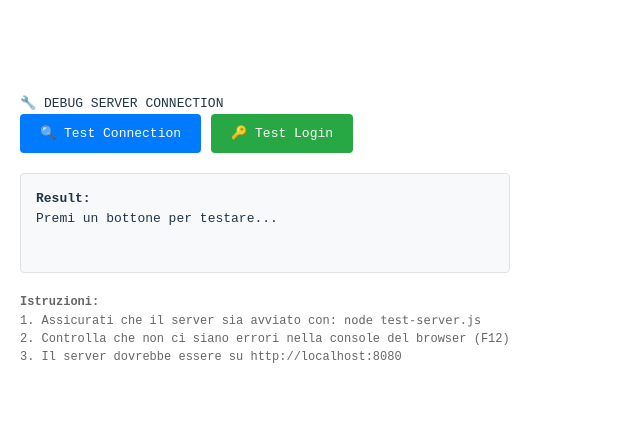
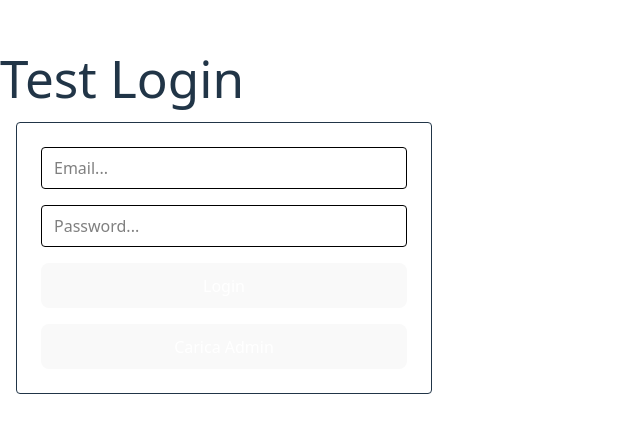
Before and after one commit to Norogatto/Progetto-finale-CorsoWeb, a React (Vite) app in the folder progettofinale/: page / in a window 1280 px wide. Shown: the part 170-602 px from the top of the page, without its empty margins (0-640 px from the left). Built offline with nearby package versions, Linux system fonts and the light colour scheme.

Commit message:
fix connessione BE+FE

```diff
--- a/progettofinale/src/App.tsx
+++ b/progettofinale/src/App.tsx
@@ -1,10 +1,12 @@
 import { useState } from 'react';
-import Login from './components/Login';
 import { type Utenti } from './model/Classes';
+import SimpleTest from './components/Login';
+import LoginNew from './components/LoginNew';
 
 type UserWithoutPassword = Omit<Utenti, 'password'>;
 
 function App() {
+    /*
     const [currentUser, setCurrentUser] = useState<UserWithoutPassword | null>(null);
     const [isLoggedIn, setIsLoggedIn] = useState<boolean>(false);
 
@@ -22,13 +24,16 @@ function App() {
     if (!isLoggedIn) {
         return (
             <div className="App">
-                <Login onLoginSuccess={handleLoginSuccess} />
+                <SimpleTest onLoginSuccess={handleLoginSuccess} />
             </div>
         );
     }
+        */
 
     return (
+        /*
         <div className="App">
+
             <header>
                 <h1>Benvenuto, {currentUser?.nome} {currentUser?.cognome}!</h1>
                 <p>Email: {currentUser?.email}</p>
@@ -37,10 +42,15 @@ function App() {
             </header>
 
             <main>
-                {/* Qui puoi aggiungere il resto della tua applicazione */}
                 <h2>Dashboard</h2>
                 <p>Qui vedrai le tue tasks...</p>
             </main>
+        </div>
+
+        */
+        <div className="App">
+            <h1>Test Login</h1>
+            <LoginNew />
         </div>
     );
 }
--- a/progettofinale/src/components/Login.tsx
+++ b/progettofinale/src/components/Login.tsx
@@ -1,8 +1,16 @@
 import { useState } from 'react';
+import type { UserWithoutPassword } from '../model/Classes';
 
-export default function SimpleTest() {
+
+type SimpleTestProps = {
+    onLoginSuccess?: (user: UserWithoutPassword) => void;
+};
+
+export default function SimpleTest({ onLoginSuccess }: SimpleTestProps) {
     const [result, setResult] = useState('');
     const [loading, setLoading] = useState(false);
+
+
 
     const testBasicConnection = async () => {
         setLoading(true);
@@ -38,20 +46,21 @@ export default function SimpleTest() {
         try {
             const response = await fetch('http://localhost:8080/api/login', {
                 method: 'POST',
-                headers: {
-                    'Content-Type': 'application/json',
-                },
-                body: JSON.stringify({
-                    email: 'test@test.com',
-                    password: 'test'
-                })
+                headers: { 'Content-Type': 'application/json' },
+                body: JSON.stringify({ email: 'test@test.com', password: 'test' }),
             });
 
-            const data = await response.json();
+            const data: UserWithoutPassword = await response.json();
             console.log('Login response:', data);
 
             if (response.ok) {
                 setResult(`✅ LOGIN SUCCESS: ${JSON.stringify(data, null, 2)}`);
+
+                // ✅ chiama la funzione se presente
+                if (typeof onLoginSuccess === 'function') {
+                    onLoginSuccess(data); // <-- Assicurati che "data" abbia il tipo UserWithoutPassword
+                }
+
             } else {
                 setResult(`❌ LOGIN FAILED: ${JSON.stringify(data, null, 2)}`);
             }
@@ -108,14 +117,14 @@ export default function SimpleTest() {
                 minHeight: '100px',
                 whiteSpace: 'pre-wrap'
             }}>
-                <strong>Result:</strong><br/>
+                <strong>Result:</strong><br />
                 {result || 'Premi un bottone per testare...'}
             </div>
 
             <div style={{ marginTop: '20px', fontSize: '12px', color: '#666' }}>
-                <strong>Istruzioni:</strong><br/>
-                1. Assicurati che il server sia avviato con: <code>node test-server.js</code><br/>
-                2. Controlla che non ci siano errori nella console del browser (F12)<br/>
+                <strong>Istruzioni:</strong><br />
+                1. Assicurati che il server sia avviato con: <code>node test-server.js</code><br />
+                2. Controlla che non ci siano errori nella console del browser (F12)<br />
                 3. Il server dovrebbe essere su http://localhost:8080
             </div>
         </div>
--- /dev/null
+++ b/progettofinale/src/components/LoginNew.tsx
@@ -0,0 +1,105 @@
+import { useState } from "react";
+import type { Utenti } from "../model/Classes";
+
+type Props = {
+    user?: Utenti;
+};
+export default function LoginNew({ user }: Props) {
+
+    const [emailForm, setEmailForm] = useState("");
+    const [pswForm, setPswForm] = useState("");
+    const [showAlert, setShowAlert] = useState(false);
+    const [currentUser, setCurrentUser] = useState<Utenti | null>(user || null);
+
+    const loadAdmin = async (): Promise<Utenti | null> => {
+        try {
+            const response = await fetch('http://localhost:8080/api/admin');
+
+            if (!response.ok) throw new Error(`Errore server: ${response.status}`);
+
+            const adminArray: Utenti[] = await response.json();
+            // Il server restituisce un array, prendiamo il primo elemento
+            if (adminArray && adminArray.length > 0) {
+                const adminUser = adminArray[0];
+                setCurrentUser(adminUser);
+                return adminUser;
+            } else {
+                console.log('Nessun admin trovato');
+                return null;
+            }
+
+        } catch (err) {
+            console.error('Errore nella fetch:', err);
+            return null;
+        }
+    };
+
+    function handleSubmit(e: React.FormEvent) {
+        e.preventDefault();
+        if (emailForm.trim() !== "" && pswForm.trim() !== "") {
+            setEmailForm("");
+            setPswForm("");
+            setShowAlert(true);
+
+            setTimeout(() => {
+                setShowAlert(false);
+            }, 5000);
+        }
+    }
+
+    return (
+        <div className="max-w-md mx-auto p-4">
+            {showAlert && (
+                <div className="mb-4 p-3 bg-green-100 border border-green-300 rounded">
+                    <span className="text-green-800">Login avvenuto con successo</span>
+                </div>
+            )}
+
+            {currentUser && (
+                <div className="mb-4 p-3 bg-blue-100 border border-blue-300 rounded">
+                    <div className="text-blue-800">
+                        <p>Utente: {currentUser.nome} {currentUser.cognome}</p>
+                        <p>Email: {currentUser.email}</p>
+                        <p>Ruolo: {currentUser.role ? 'Admin' : 'Utente'}</p>
+                    </div>
+                </div>
+            )}
+
+            <div className="bg-white border rounded p-6">
+                <div className="space-y-4">
+                    <input
+                        type="email"
+                        className="w-full border rounded px-3 py-2  text-black"
+                        value={emailForm}
+                        onChange={(e) => setEmailForm(e.target.value)}
+                        placeholder="Email..."
+                    />
+
+                    <input
+                        type="password"
+                        className="w-full border rounded px-3 py-2 text-black"
+                        value={pswForm}
+                        onChange={(e) => setPswForm(e.target.value)}
+                        placeholder="Password..."
+
+                    />
+
+                    <button
+                        onClick={handleSubmit}
+                        className="w-full bg-blue-500 text-white py-2 px-4 rounded hover:bg-blue-600"
+                    >
+                        Login
+                    </button>
+
+                    <button
+                        onClick={loadAdmin}
+                        className="w-full bg-gray-500 text-white py-2 px-4 rounded hover:bg-gray-600"
+                    >
+                        Carica Admin
+                    </button>
+                </div>
+            </div>
+        </div>
+    );
+
+}
--- a/progettofinale/src/model/Classes.tsx
+++ b/progettofinale/src/model/Classes.tsx
@@ -1,5 +1,7 @@
+export type UserWithoutPassword = Omit<Utenti, 'password'>;
+
 export type Utenti = {
-    idUtente: Number;
+    idUtente: number;
     nome: string;
     cognome: string;
     email: string;
```
Also changed, not shown: 1 other file (tests, documents, lock files or other folders).
